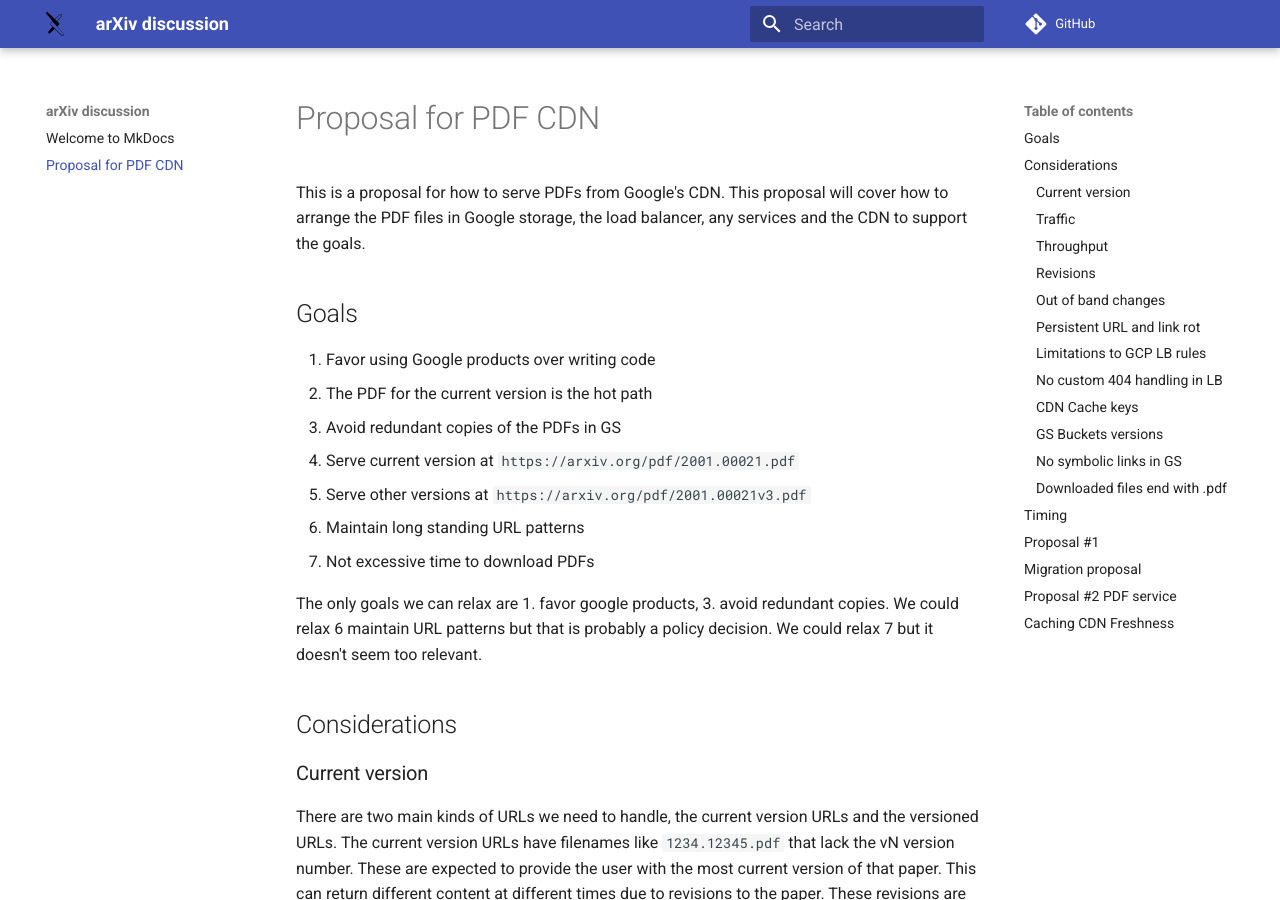
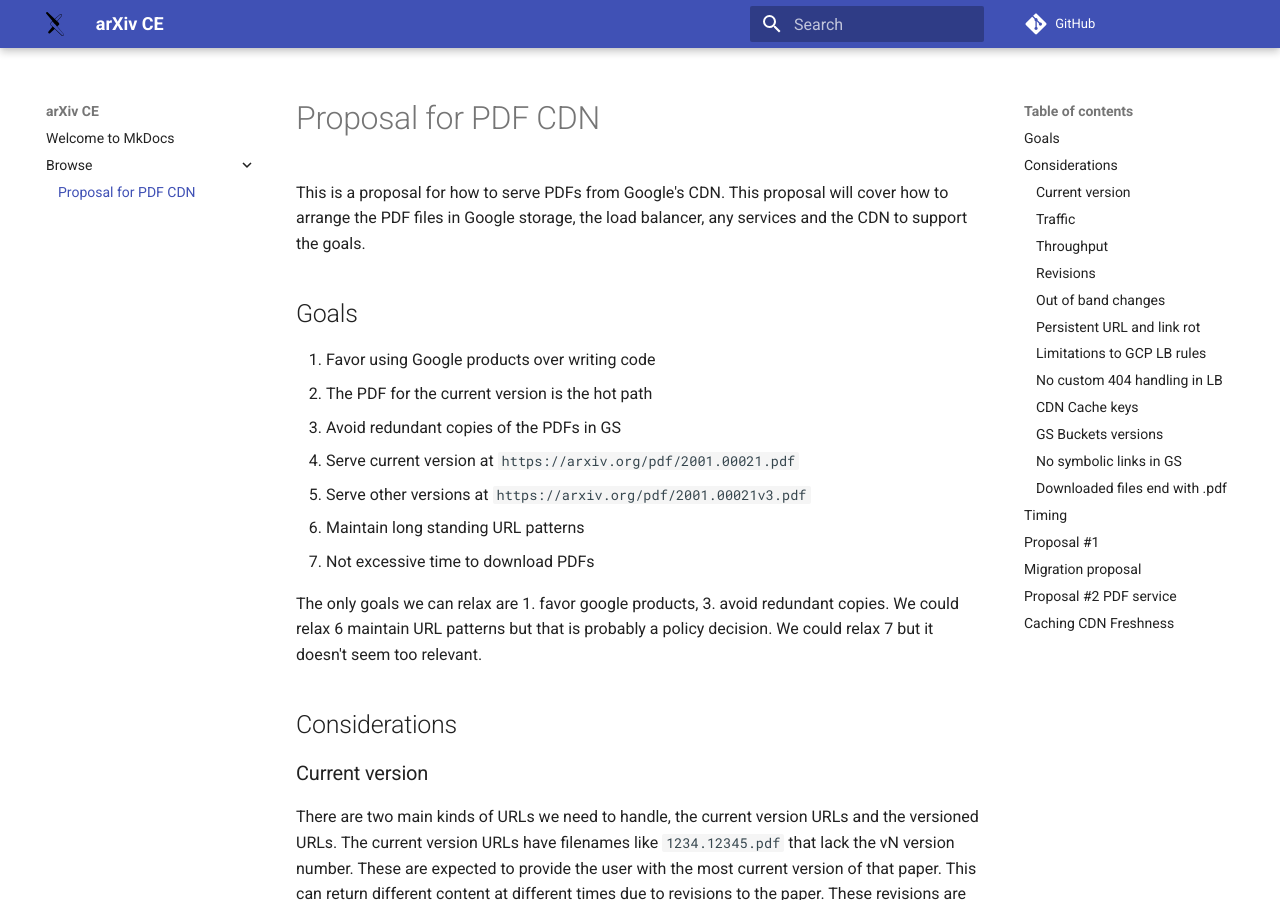
Before and after one commit to arXiv/discussion, an MkDocs documentation site: the page built from docs/Browse/pdf-cdn.md, in a window 1280 px wide and 900 px high. Built offline with MkDocs 1.6.1 and Material for MkDocs 9.7.7, drawn with Linux system fonts in a browser that asks for light colours; comment, search, counter and statistics services are not loaded.

Commit message:
Try introducing a subdir

```diff
--- a/mkdocs.yml
+++ b/mkdocs.yml
@@ -1,4 +1,4 @@
-site_name: arXiv discussion
+site_name: arXiv CE
 
 docs_dir: docs
 
```
Also changed, not shown: docs/Browse/pdf-cdn.md (renamed from docs/pdf-cdn.md).
